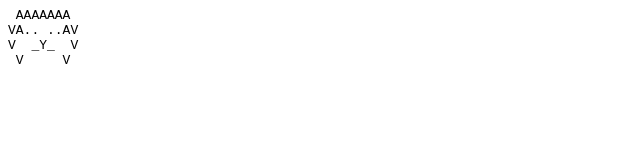
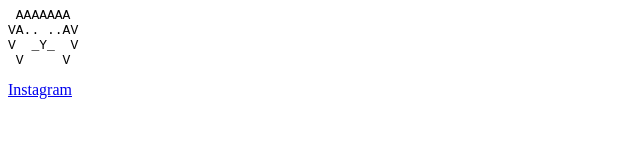
Before and after one commit to muan/taipeibrezel.club, a plain HTML site: page index.html in a window 1280 px wide. Shown: the whole page, without its empty margins (0-640 px from the left). Drawn offline with Linux system fonts and the light colour scheme.

Commit message:
Update index.html

```diff
--- a/index.html
+++ b/index.html
@@ -2,3 +2,5 @@
 VA.. ..AV
 V  _Y_  V
  V     V</pre>
+
+<a href="https://instagram.com/muanbakes">Instagram</a>
```
